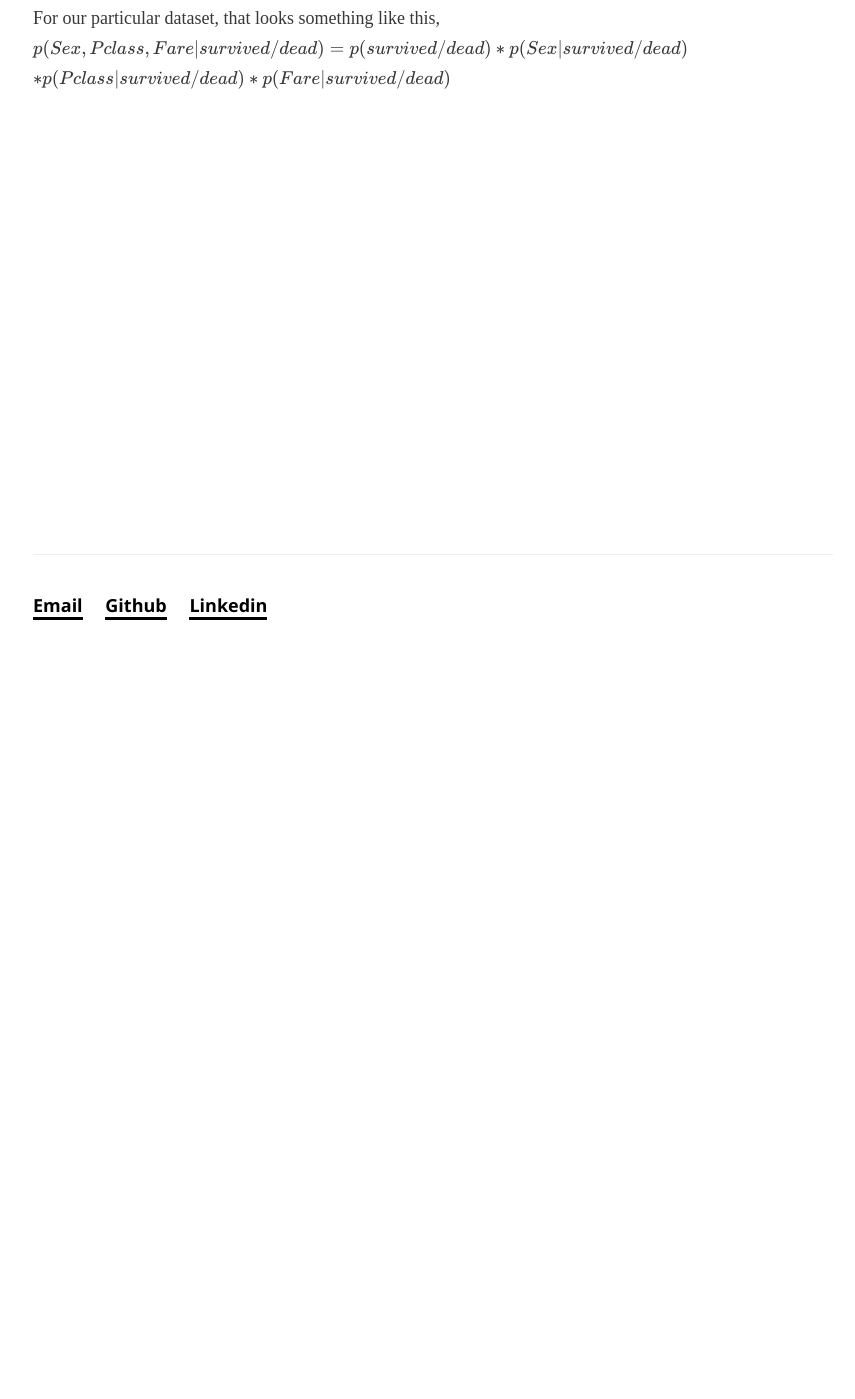
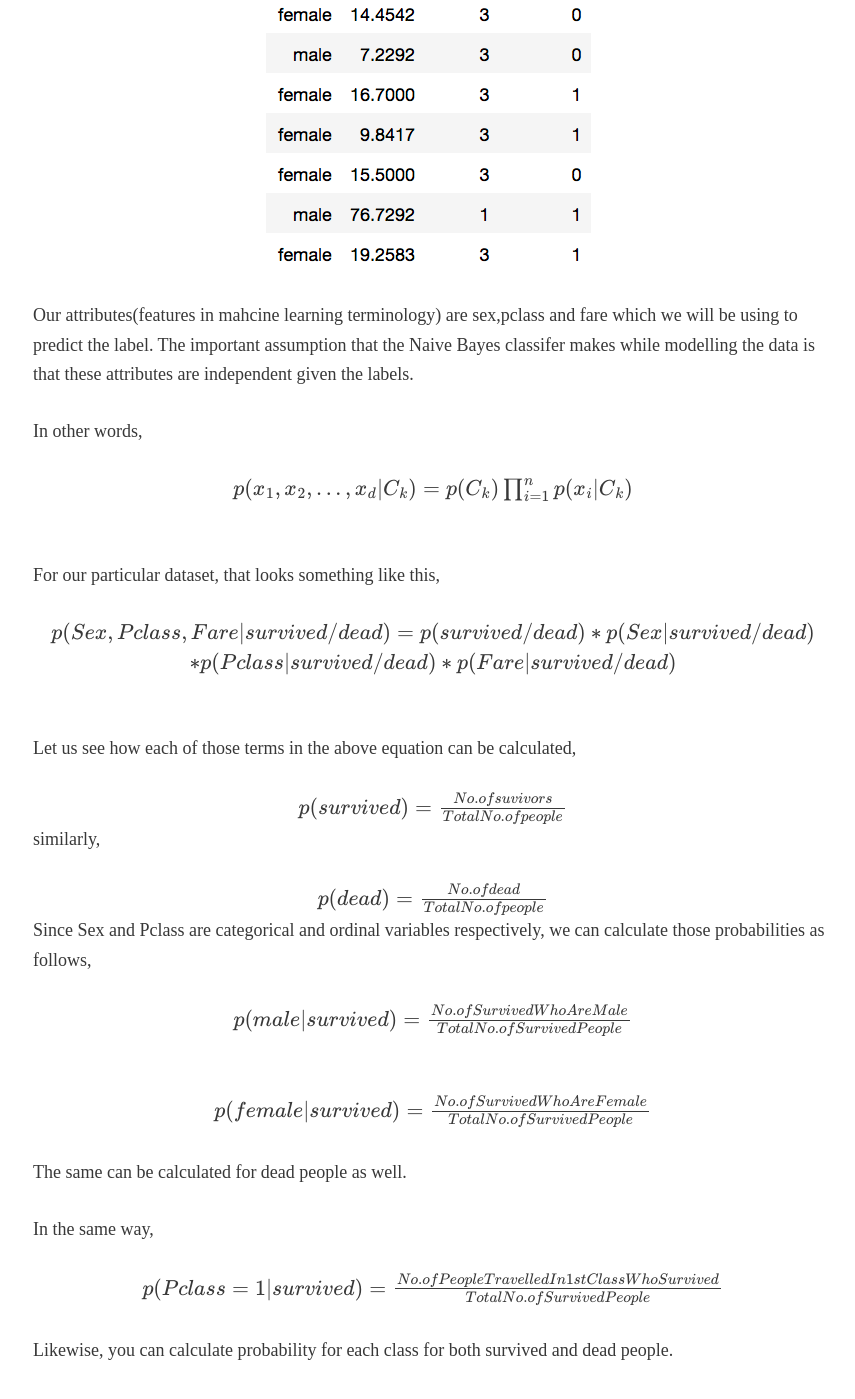
Before and after one commit to scelesticsiva/scelesticsiva.github.io, a Jekyll site: the page built from _posts/2018-02-14-Naive-Bayes.md, in a window 1280 px wide and 1400 px high, scrolled down 707 px. Shown: the whole window, without its empty margins (207-1062 px from the left). Built offline with Jekyll 4.4.1, drawn with Linux system fonts in a browser that asks for light colours; some web fonts are replaced; formulas are drawn with MathJax 3; comment, search, counter and statistics services are not loaded; some of the changed text lies outside the part shown.

Commit message:
added pictures to naive bayes

```diff
--- a/_posts/2018-02-14-Naive-Bayes.md
+++ b/_posts/2018-02-14-Naive-Bayes.md
@@ -10,13 +10,35 @@ Naive Bayes Classifier is a widely used classifier because of its simplicity and
 
 It is naive because the classifier assumes that the attributes of the data are independent to each other. This might be true in some cases depending on the data we are dealing with.
 
-Let us choose a well known Titanic dataset(from here) and extract only the columns "Sex","Pclass","Fare" and the label "Survived" as our example.
+Let us choose a well known Titanic dataset(from here) and extract only the columns "Sex","Pclass","Fare" and labels "Survived" for  illustration. Here is a snippet of it.
+
+ ![Titanic_dataset](/assets/titanic_dataset.png){:class="img-responsive"}
 
 Our attributes(features in mahcine learning terminology) are sex,pclass and fare which we will be using to predict the label. The important assumption that the Naive Bayes classifer makes while modelling the data is that these attributes are independent given the labels.
 
 In other words,
-$p(x_1,x_2,...,x_d|C_k) = p(C_k)\prod_{i = 1}^{n}p(x_i|C_k)$
+<center> $p(x_1,x_2,...,x_d|C_k) = p(C_k)\prod_{i = 1}^{n}p(x_i|C_k)$ </center>
+<br>
 
 For our particular dataset, that looks something like this,
-$p(Sex,Pclass,Fare|survived/dead) = p(survived/dead) * p(Sex|survived/dead) $
-						$* p(Pclass|survived/dead) * p(Fare|survived/dead)$
+<br>
+<center>$p(Sex,Pclass,Fare|survived/dead) = p(survived/dead) * p(Sex|survived/dead) $
+						$ * p(Pclass|survived/dead) * p(Fare|survived/dead)$ </center>
+<br>
+
+Let us see how each of those terms in the above equation can be calculated,
+<center> $p(survived) = \frac{No. of suvivors}{Total No. of people}$ </center>
+similarly,
+<center> $p(dead) = \frac{No. of dead}{Total No. of people}$ </center>
+
+Since Sex and Pclass are categorical and ordinal variables respectively, we can calculate those probabilities as follows,
+<center> $p(male|survived) = \frac{No. of Survived Who Are Male}{Total No. of Survived People}$ </center>
+<br>
+<center> $p(female|survived) = \frac{No. of Survived Who Are Female}{Total No. of Survived People}$ </center>
+<br>
+The same can be calculated for dead people as well.
+
+In the same way,
+<center> $p(Pclass = 1|survived) = \frac{No. of People Travelled In 1st Class Who Survived}{Total No. of Survived People}$ </center>
+<br>
+Likewise, you can calculate probability for each class for both survived and dead people.
```
Also changed, not shown: assets/titanic_dataset.png (added).
